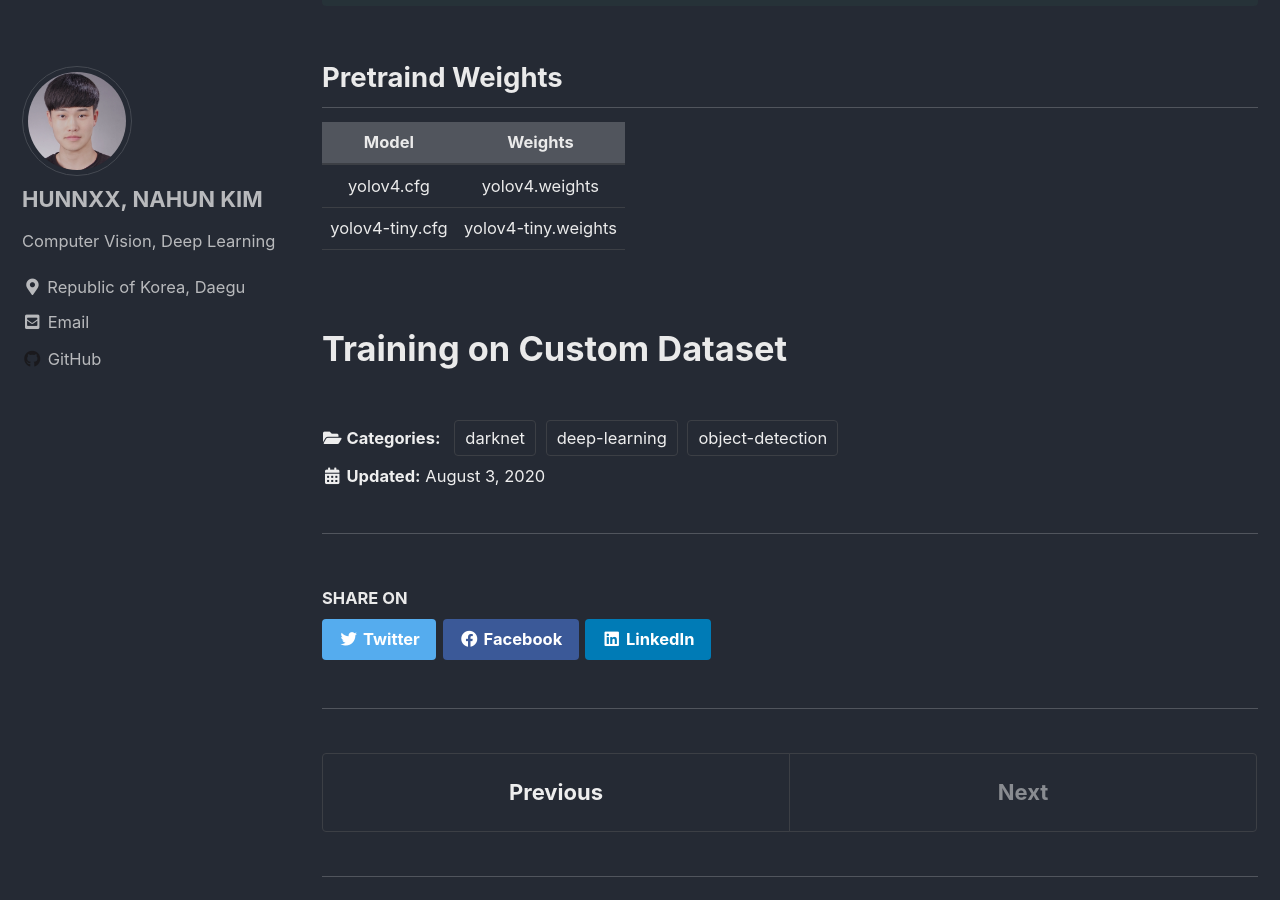
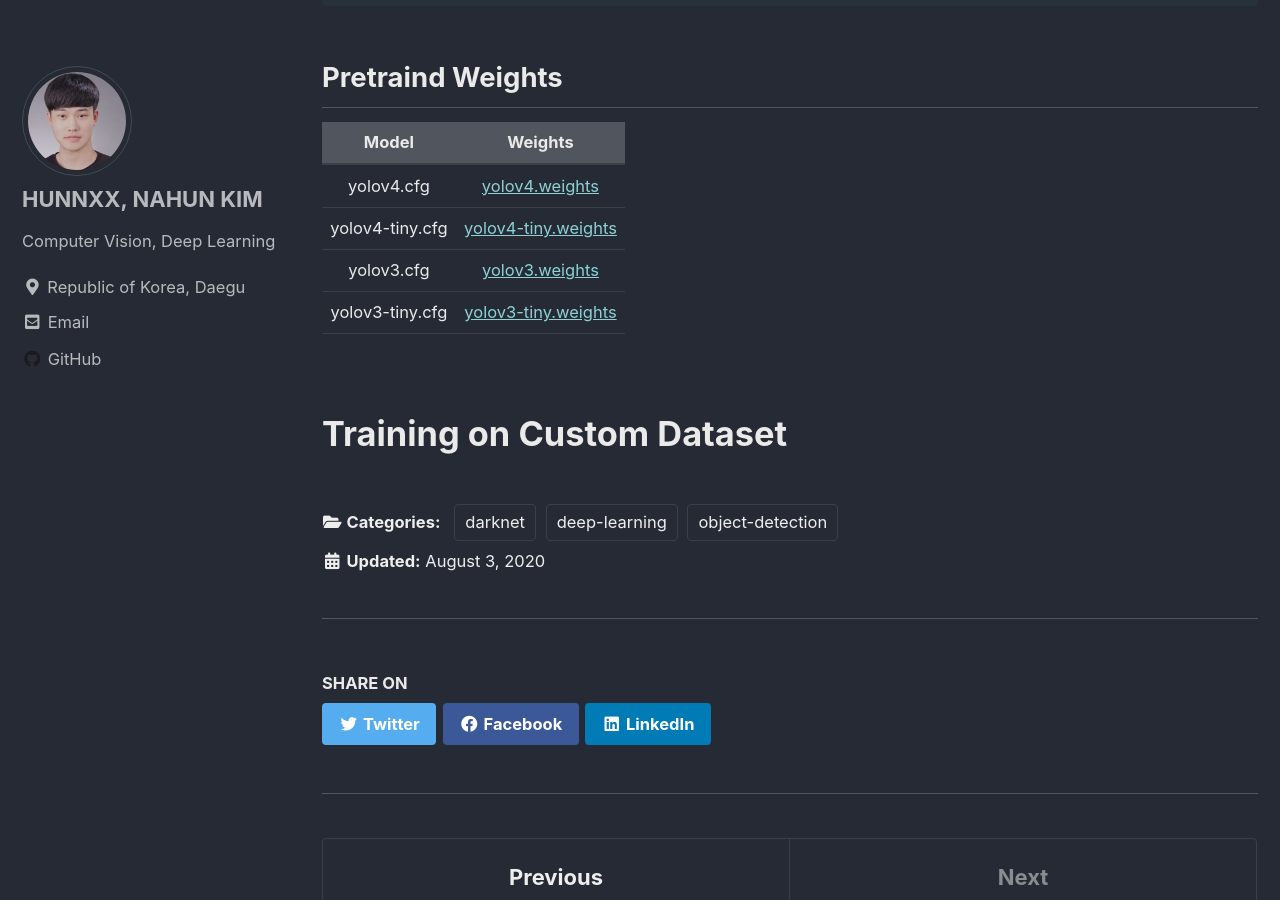
Before and after one commit to hunnxx/hunnxx.github.io, a Jekyll site: the page built from _posts/2020-08-03-darknet-ubuntu.md, in a window 1280 px wide and 900 px high, scrolled down 7719 px. Built offline with Jekyll 4.4.1, drawn with Linux system fonts in a browser that asks for light colours; cached includes are drawn as plain includes.

Commit message:
Update 2020-08-03-darknet-ubuntu.md

```diff
--- a/_posts/2020-08-03-darknet-ubuntu.md
+++ b/_posts/2020-08-03-darknet-ubuntu.md
@@ -242,8 +242,10 @@ $ ./darknet detector demo cfg/coco.data cfg/yolov3.cfg yolov3.weights -c <num>
 
 |**Model**|**Weights**|
 |:---:|:---:|
-|yolov4.cfg|yolov4.weights|
-|yolov4-tiny.cfg|yolov4-tiny.weights|
+|yolov4.cfg|[yolov4.weights](https://github.com/AlexeyAB/darknet/releases/download/darknet_yolo_v3_optimal/yolov4.weights)|
+|yolov4-tiny.cfg|[yolov4-tiny.weights](https://github.com/AlexeyAB/darknet/releases/download/darknet_yolo_v4_pre/yolov4-tiny.weights)|
+|yolov3.cfg|[yolov3.weights](https://pjreddie.com/media/files/yolov3.weights)|
+|yolov3-tiny.cfg|[yolov3-tiny.weights](https://pjreddie.com/media/files/yolov3-tiny.weights)|
 
 <br>
 
```
